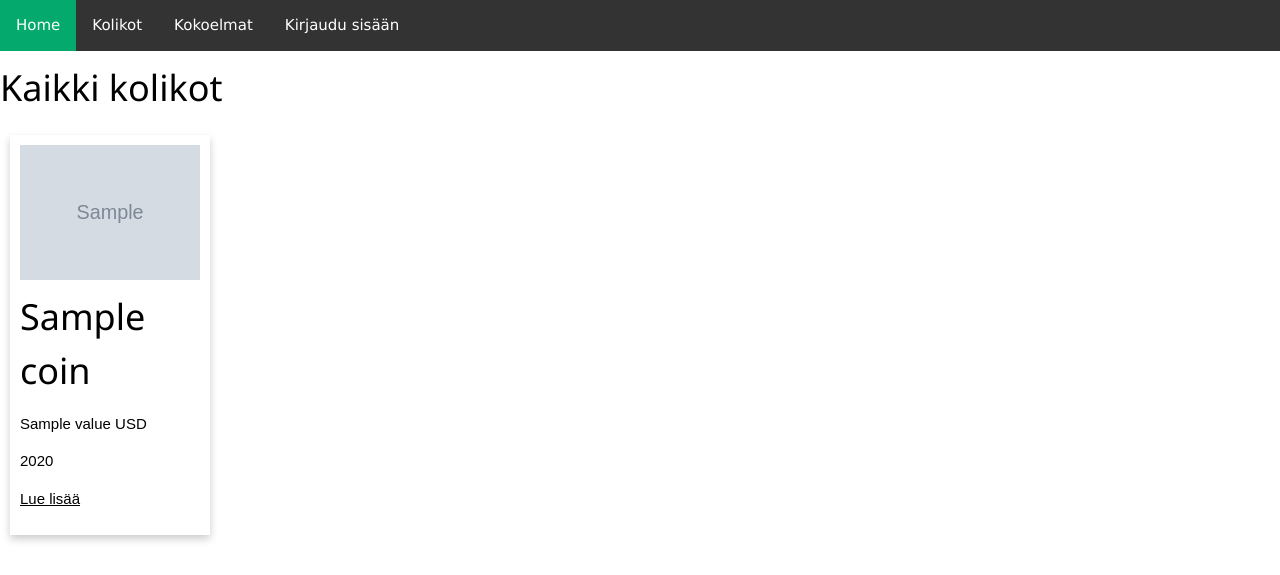
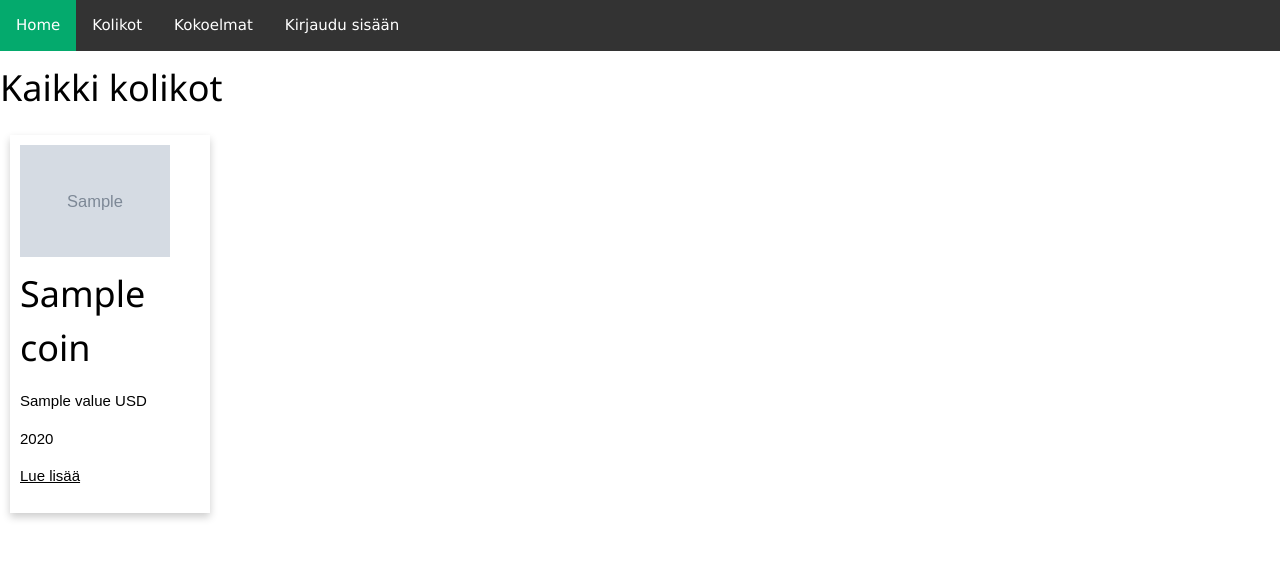
Before and after one commit to Shmuli02/tsoha-collecting, a Flask app: template templates/coins.html in a window 1280 px wide. Shown: the top 575 px of the page. Run offline with Flask 2, Linux system fonts and the light colour scheme; the template is opened without the code that fills it: most values are stand-ins (such as "Sample title", 1, 10 or a date in 2020); grey boxes marked "Sample" are stand-in pictures.

Commit message:
update coin_table img size

```diff
--- a/templates/coin_table.html
+++ b/templates/coin_table.html
@@ -51,7 +51,7 @@ div {
 {% for coin in all_coins %}
 
 <div class="card">
-  <img src={{coin.image_url}} alt={{coin.id}} style="width:100%">
+  <img src={{coin.image_url}} alt={{coin.id}} style="width:150px">
   <h1>{{ coin.name }}</h1>
   <p>{{ coin.value }} {{ coin.currency }}</p>
   <p>{{ coin.year }}</p>
```
